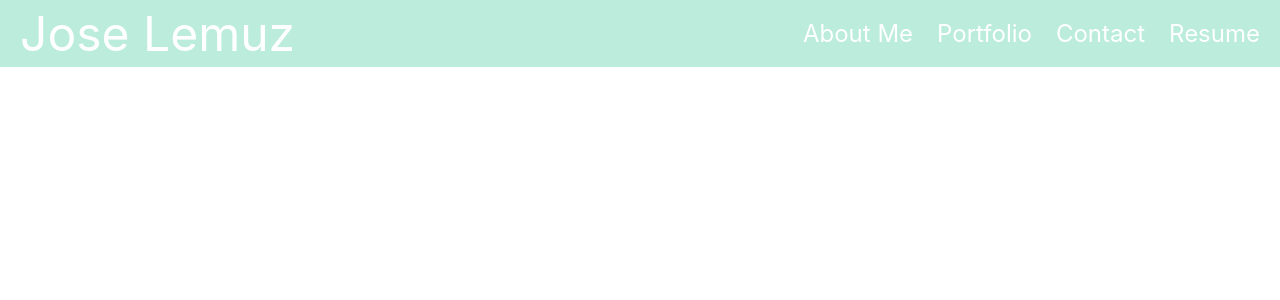
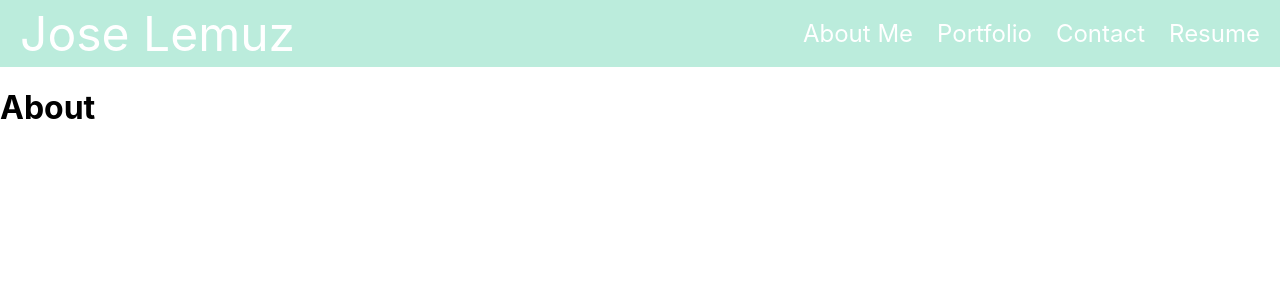
Before and after one commit to jlemuz/lemuz-react-portfolio, a React (Create React App) app: page / in a window 1280 px wide. Shown: the top 300 px of the page. Built offline with nearby package versions, Linux system fonts and the light colour scheme.

Commit message:
added Routes to Nav Links

```diff
--- a/package.json
+++ b/package.json
@@ -8,6 +8,7 @@
     "@testing-library/user-event": "^13.5.0",
     "react": "^18.2.0",
     "react-dom": "^18.2.0",
+    "react-router-dom": "^6.3.0",
     "react-scripts": "5.0.1",
     "web-vitals": "^2.1.4"
   },
--- a/src/App.js
+++ b/src/App.js
@@ -1,9 +1,29 @@
 import './styles.css';
 import Nav from './components/Nav';
+//import Home from './pages/Home';
+import About from './pages/About';
+import Portfolio from './pages/Portfolio';
+import Contact from './pages/Contact';
+import Resume from './pages/Resume';
+import {Route, Routes} from 'react-router-dom';
 
 function App() {
 
-  return <Nav></Nav>
+  return(
+    <>
+    <Nav />
+    <div className='container'>
+      <Routes>
+        <Route path="/" element={<About />} />
+        <Route path="/About" element={<About />} />
+        <Route path="/Contact" element={<Contact />} />
+        <Route path="/Portfolio" element={<Portfolio />} />
+        <Route path="/Resume" element={<Resume />} />
+
+      </Routes>
+    </div>
+    </>
+  )
 
 }
 
--- a/src/components/Nav/index.js
+++ b/src/components/Nav/index.js
@@ -1,18 +1,20 @@
+import {Link} from 'react-router-dom';
+
 export default function Nav(){
     return <nav className="nav">
-        <a href="/" className="site-title"> Jose Lemuz</a>
+        <Link to="/" className="site-title"> Jose Lemuz</Link>
         <ul>
             <li>
-                <a href="about">About Me</a>
+                <Link to="about">About Me</Link>
             </li>
             <li>
-                <a href="portfolio">Portfolio</a>
+                <Link to="portfolio">Portfolio</Link>
             </li>
             <li>
-                <a href="contact">Contact</a>
+                <Link to="contact">Contact</Link>
             </li>
             <li>
-                <a href="resume">Resume</a>
+                <Link to="resume">Resume</Link>
             </li>
         </ul>
 
--- a/src/index.js
+++ b/src/index.js
@@ -2,11 +2,14 @@ import React from 'react';
 import ReactDOM from 'react-dom/client';
 import './index.css';
 import App from './App';
+import { BrowserRouter } from 'react-router-dom';
 
 const root = ReactDOM.createRoot(document.getElementById('root'));
 root.render(
   <React.StrictMode>
-    <App />
+    <BrowserRouter>
+      <App />
+    </BrowserRouter>
   </React.StrictMode>
 );
 
--- /dev/null
+++ b/src/pages/About.js
@@ -0,0 +1,3 @@
+export default function About(){
+    return <h1>About</h1>
+}
```
Also changed, not shown: 1 other file (tests, documents, lock files or other folders).
